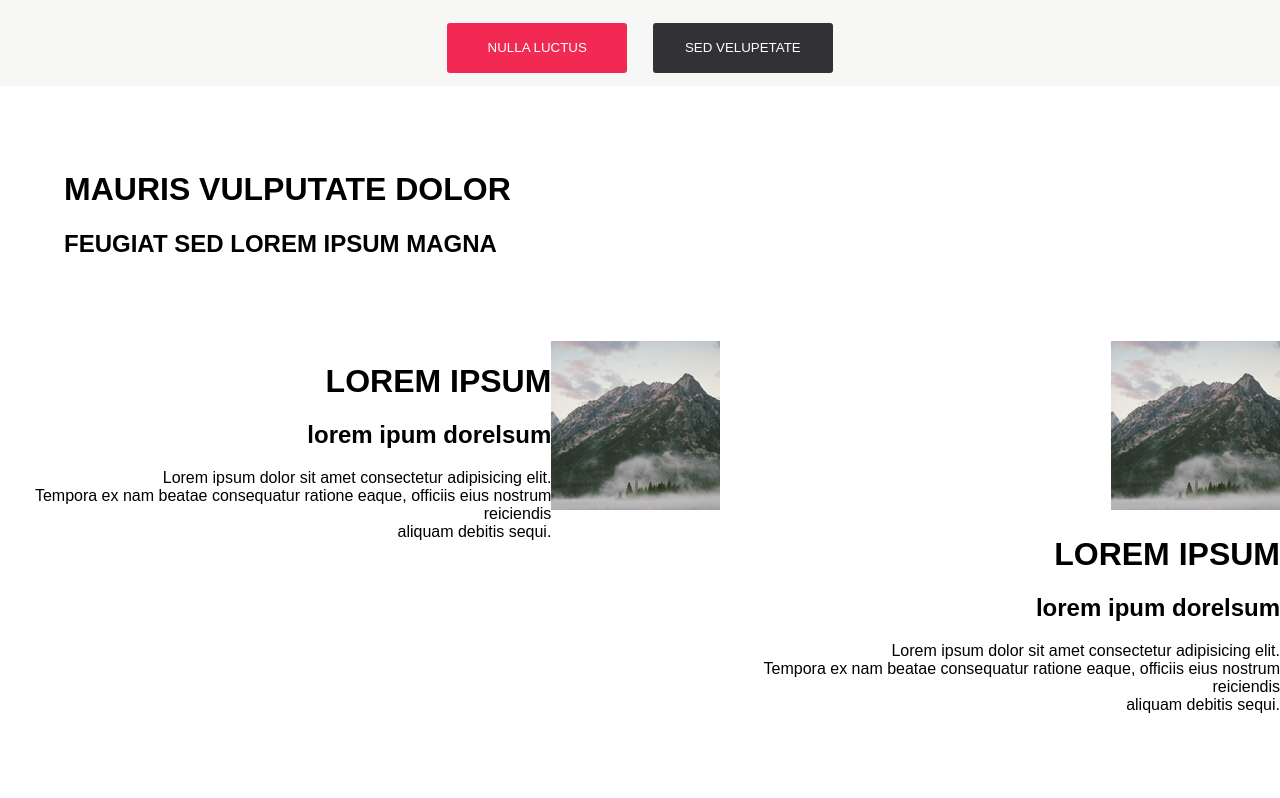
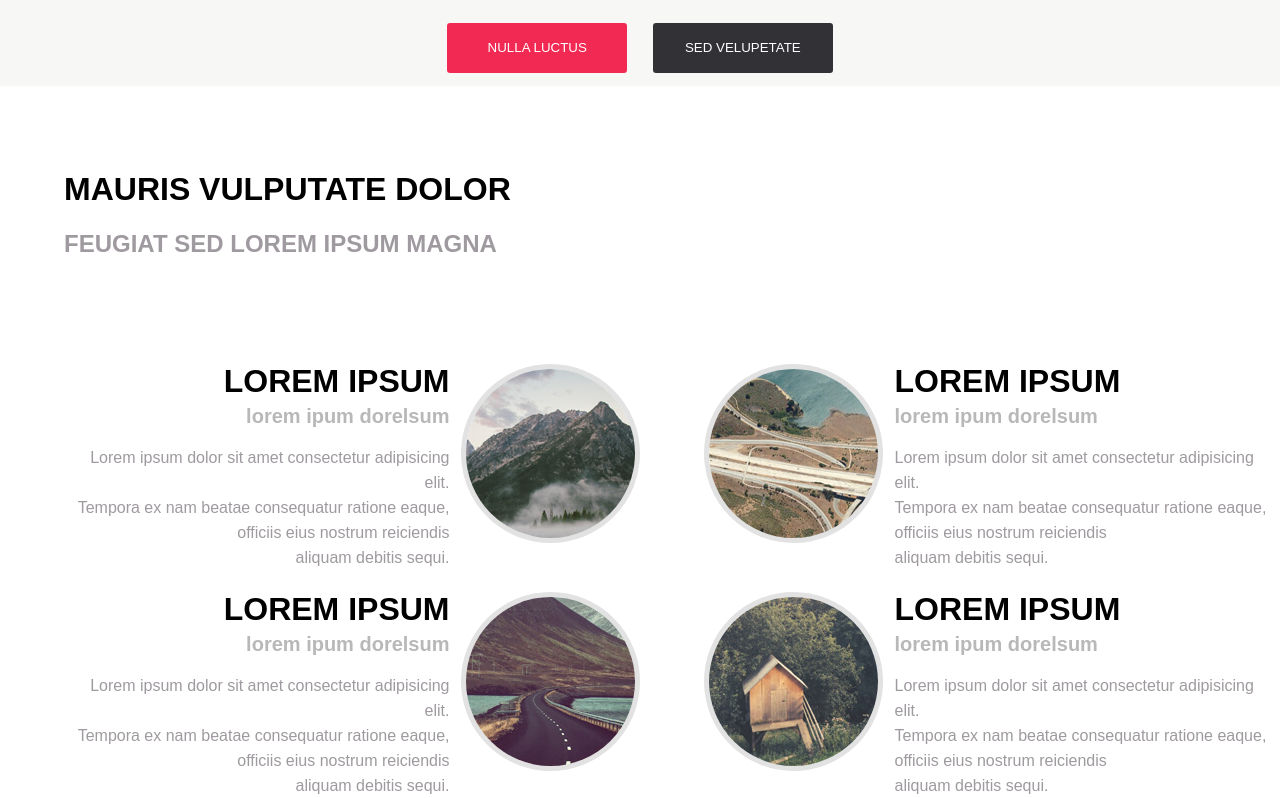
Before and after one commit to VitorLucas44/sassexo4, a plain HTML site: page index.html in a window 1280 px wide. Shown: the part 1823-2621 px from the top of the page. Before the commit the page ends 2537 px from the top, so only its background shows below. Drawn offline with Linux system fonts and the light colour scheme.

Commit message:
card rond fini

```diff
--- a/index.html
+++ b/index.html
@@ -85,7 +85,35 @@
 
             <div class="rondtxt2">
                 <div class="rondimg2">
-                    <img src="./public/img/pic04.jpg" alt="">
+                    <img src="./public/img/pic05.jpg" alt="">
+                </div>
+                <div class="texte2">
+                <h1>LOREM IPSUM</h1>
+                <h2>lorem ipum dorelsum</h2>
+                <span>Lorem ipsum dolor sit amet consectetur adipisicing elit.<br> Tempora ex nam beatae consequatur
+                    ratione eaque, officiis eius nostrum reiciendis<br> aliquam debitis sequi.</span>
+                </div>
+            </div>
+
+        </div>
+
+        <div class="rectangle">
+            <div class="rondtxt">
+                <div class="texte">
+                <h1>LOREM IPSUM</h1>
+                <h2>lorem ipum dorelsum</h2>
+                <span>Lorem ipsum dolor sit amet consectetur adipisicing elit.<br> Tempora ex nam beatae consequatur
+                    ratione eaque, officiis eius nostrum reiciendis<br> aliquam debitis sequi.</span>
+                </div>
+                <div class="rondimg">
+                    <img src="./public/img/pic06.jpg" alt="">
+                </div>
+            </div>
+
+
+            <div class="rondtxt2">
+                <div class="rondimg2">
+                    <img src="./public/img/pic07.jpg" alt="">
                 </div>
                 <div class="texte2">
                 <h1>LOREM IPSUM</h1>
--- a/public/sass/style.sass
+++ b/public/sass/style.sass
@@ -111,10 +111,52 @@ section
 section2
     .titrerond
         padding: 5%
+        h2
+            color: #9f9a9f
     .rectangle
         display: flex
         justify-content: center
-        text-align: right
         .rondtxt
+            text-align: left
             display: flex
-            justify-content: space-around
+            justify-content: center
+            align-items: center
+            margin-left: 5%
+            text-align: right
+            .rondimg
+                img
+                    border-radius: 100%
+                    border: 5px solid #e2e2e3
+            .texte
+                margin-right: 2%
+                h2
+                    color: #b9b8b8
+                    font-size: 20px
+                    margin-top: 0px
+                h1
+                    margin-bottom: 5px
+                span
+                    line-height: 25px
+                    color: #9f9a9f
+        .rondtxt2
+            text-align: left
+            display: flex
+            justify-content: center
+            align-items: center
+            margin-left: 5%
+            .rondimg2
+                border: 30px solide red
+                img
+                    border-radius: 100%
+                    border: solid 5px #e2e2e3
+            .texte2
+                margin-left: 2%
+                h2
+                    color: #b9b8b8
+                    font-size: 20px
+                    margin-top: 0px
+                h1
+                    margin-bottom: 5px
+                span
+                    line-height: 25px
+                    color: #9f9a9f
```
Also changed, not shown: public/css/style.css, 1 other file.
